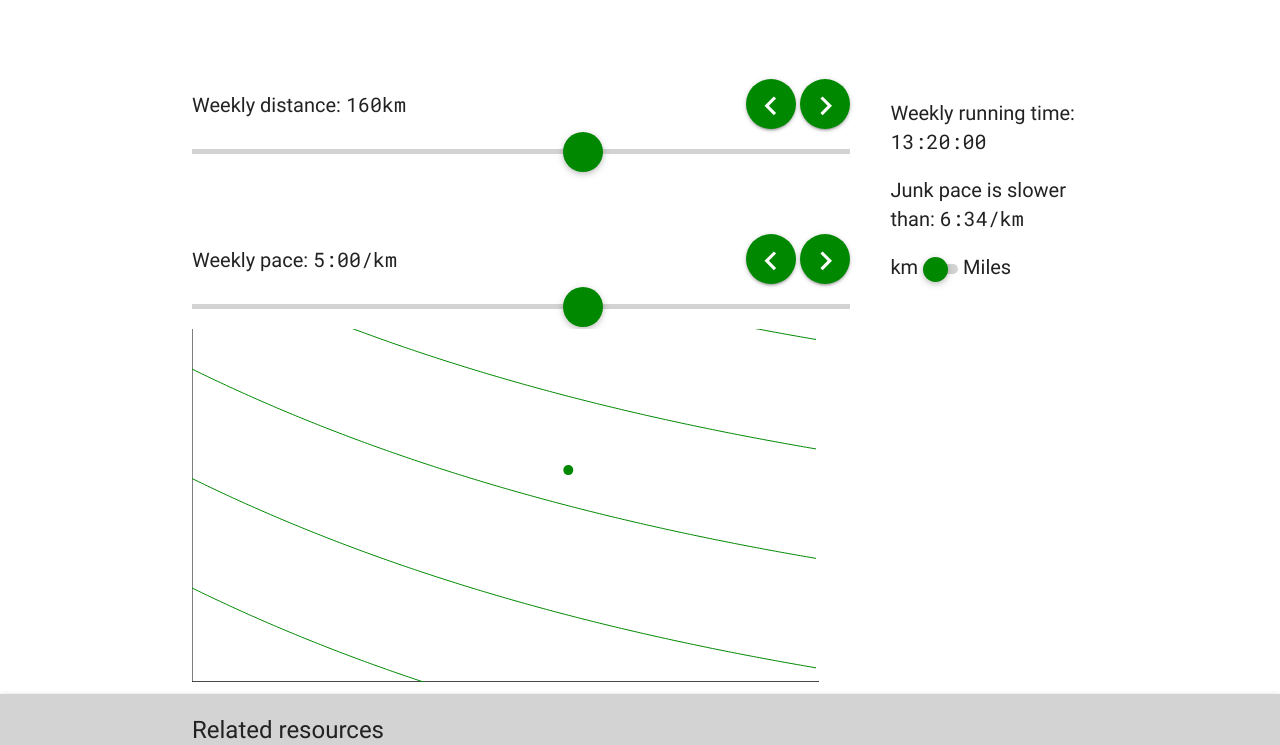
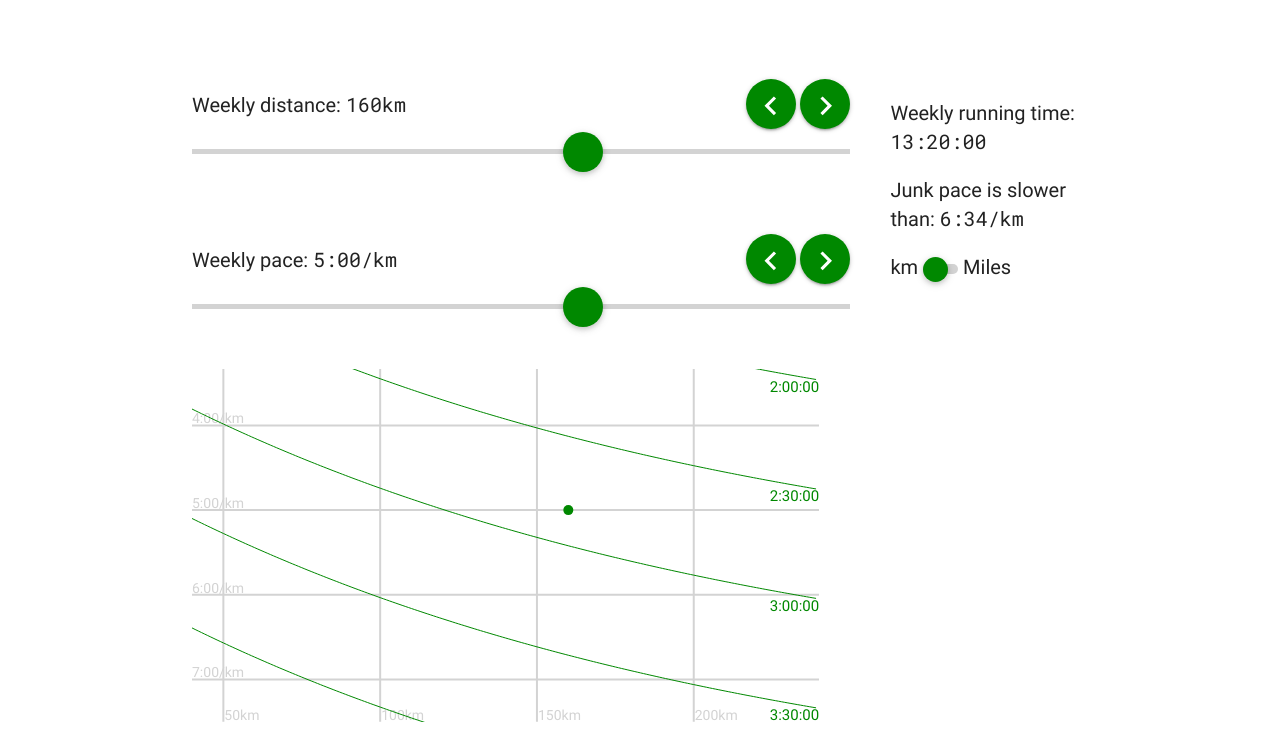
Before and after one commit to emoffett/FreshLegsMonday, a plain HTML site: page static/index.html in a window 1280 px wide. Shown: the part 175-920 px from the top of the page. Drawn offline with Linux system fonts and the light colour scheme.

Commit message:
Add guides and labels to the tanda space graph

```diff
--- a/TODO.txt
+++ b/TODO.txt
@@ -1,4 +1,3 @@
-TODO: Have tanda lines graph on predictor page
 TODO: Allow changes via moving the dot on the tanda space graph
 TODO: HTTP/2 https://stegard.net/2022/02/enable-http-2-with-apachephp-on-ubuntu/
 TODO: Cookies and/or IndexedDB for continuity between page visits?
--- a/static/css/predictor.css
+++ b/static/css/predictor.css
@@ -236,6 +236,33 @@ header h1 {
 
 #tandaGraph {
   aspect-ratio: 16/9;
+  margin-top: 2em;
+  margin-bottom: 2em;
+}
+
+.guide {
+  stroke: var(--secondary-colour);
+  stroke-width: 2;
+}
+
+.guide-label {
+  fill: var(--secondary-colour);
+  font-size: 0.7em;
+}
+
+.tanda-point {
+  fill: var(--primary-colour);
+}
+
+.tanda-line {
+  stroke: var(--primary-colour);
+  fill: none;
+}
+
+.tanda-label {
+  fill: var(--primary-colour);
+  font-size: 0.75em;
+  text-anchor: end;
 }
 
 footer {
--- a/static/index.html
+++ b/static/index.html
@@ -112,11 +112,7 @@
     </section>
 
     <section>
-      <div class="large-row">
-        <div class="max-width">
-          <svg id="tandaGraph"></svg>
-        </div>
-      </div>
+      <svg id="tandaGraph"></svg>
     </section>
   </main>
 
--- a/static/js/predictor.js
+++ b/static/js/predictor.js
@@ -6,14 +6,18 @@ if ('serviceWorker' in navigator) {
 let crApp = {};
 const oneMile = 1.608;
 
-/* Calculate a marathon time prediction from the weekly distance and pace ran based on the Tanda equation */
 crApp.tanda = function(distance, pace) {
   // 'distance' is the distance ran per week over the previous 8 weeks in km
   // 'pace' is the average pace at which this distance was run in seconds per km
+  // Calculate a marathon time prediction from the weekly distance and pace ran based on the Tanda equation
   return 42.195 * (17.1 + 140.0 * Math.exp(-0.0053 * distance) + 0.55 * pace);
 }
 
-crApp.junkPace = function (distance, pace) {  // km, seconds
+crApp.tandaPace = function (time, distance) {  // seconds, km
+  return (time / 42.195 - 140 * Math.exp(-0.0053 * distance) - 17.1) / 0.55;
+}
+
+crApp.junkPace = function (distance, pace) {  // km, seconds/km
   const speed = 3600/pace;
   const jdistance = distance/7;
   return ((1+jdistance)/(1390/(98.5 *(Math.exp(-jdistance*7/189)-Math.exp(-(jdistance+1)*7/189))+1390/speed))-jdistance/speed)*60*60;
@@ -178,7 +182,6 @@ crApp.predictor = function() {
   };
 }();
 
-// https://dev.to/ndesmic/graphing-with-web-components-n3d
 crApp.tandaSpace = function () {
   const tandaSpace = document.getElementById("tandaGraph");
   const width = tandaSpace.width.baseVal.value;  // SVG pixels
@@ -188,29 +191,22 @@ crApp.tandaSpace = function () {
   let ymax = 450;  // Pace in s/km
   let ymin = 200;  // Pace in s/km
   let step = 1;  // Length between calculations in km
-  let thickness = 1;
-  let defaultSize = 1;
-  let defaultColor = "#008800"
 
   function render() {
-    tandaSpace.append(background());
-    tandaSpace.append(guides());
-
-    tandaSpace.append(tandaPoint(document.getElementById("weeklyDistanceRange").value, document.getElementById("weeklyPaceRange").value));
-    for (let time = 2; time <= 7; time += 0.5) {
-      tandaSpace.append(tandaLine(time * 60 * 60));
+    let newNodes = [];
+    newNodes.push(guides());
+    newNodes.push(tandaPoint(document.getElementById("weeklyDistanceRange").value, document.getElementById("weeklyPaceRange").value));
+    newNodes.push(tandaLines());
+    tandaSpace.replaceChildren(...newNodes);
   }
 
-    this.shadowRoot.append(tandaSpace);
-  }
-
-  function windowX(v) {  // x is pixels from left
+  function windowX(v) {
     v = v - xmin;
     v = v / (xmax - xmin);
     v = v * width;
     return v;
   }
-  function windowY(v) {  // y is pixels from top
+  function windowY(v) {
     v = v - ymin;
     v = v / (ymax - ymin);
     v = v * height;
@@ -219,25 +215,27 @@ crApp.tandaSpace = function () {
 
   function tandaPoint(distance, pace){
     const circle = document.createElementNS("http://www.w3.org/2000/svg", "circle");
+    circle.setAttribute("class", "tanda-point");
     circle.setAttribute("cx", windowX(distance));
     circle.setAttribute("cy", windowY(pace));
-    circle.setAttribute("r", 5);
-    circle.setAttribute("fill", defaultColor);
+    circle.setAttribute("r", "5");
     return circle;
   }
 
-  function tandaLine(time){
+  function tandaLines(){
+    const lines = document.createElementNS("http://www.w3.org/2000/svg", "g");
+    for (let t = 2; t <= 7; t += 0.5) {
+      const time = t * 60 * 60;
+
       let points = [];
       for (let x = xmin; x < xmax; x += step) {
-      const y = (time/42.195 - 140*Math.exp(-0.0053 * x) - 17.1)/0.55;  // y is pace (s/km), x is distance (km)
-      points.push({x, y, color: defaultColor, size: defaultSize});
+        const y = crApp.tandaPace(time, x);
+        points.push({x, y});
       }
 
       points = points.map(p => ({
         x: windowX(p.x),
         y: windowY(p.y),
-      color: p.color,
-      size: p.size,
       }));
 
       const pathData = ["M"];
@@ -246,27 +244,46 @@ crApp.tandaSpace = function () {
         pathData.push("L", points[i].x.toFixed(2), points[i].y.toFixed(2));
       }
       const path = document.createElementNS("http://www.w3.org/2000/svg", "path");
-    path.setAttribute("fill", "none");
-    path.setAttribute("stroke-width", thickness);
-    path.setAttribute("stroke", defaultColor);
+      path.setAttribute("class", "tanda-line");
       path.setAttribute("d", pathData.join(" "));
-    return path;
+      lines.append(path);
+
+      const label = document.createElementNS("http://www.w3.org/2000/svg", "text");
+      label.setAttribute("class", "tanda-label");
+      label.setAttribute("y", `${windowY(crApp.tandaPace(time, xmax)) + 12}`);
+      label.setAttribute("x", `${windowX(xmax)}`)
+      label.textContent = crApp.secondsToHms(time);
+      lines.append(label);
+    }
+    return lines;
   }
 
   function guides() {
-    const guides = document.createElementNS("http://www.w3.org/2000/svg", "path");
-    guides.setAttribute("stroke-width", 1.0);
-    guides.setAttribute("stroke", "black");
-    guides.setAttribute("d", `M0,${height} H${width} M0,0 V${height}`);
+    const guides = document.createElementNS("http://www.w3.org/2000/svg", "g");
+    for (let p = Math.ceil((ymin+1)/60)*60; p < ymax; p += 60) {
+      const guide = document.createElementNS("http://www.w3.org/2000/svg", "path");
+      guide.setAttribute("class", "guide");
+      guide.setAttribute("d", `M0,${windowY(p)} H${width}`);
+      guides.append(guide);
+      const label = document.createElementNS("http://www.w3.org/2000/svg", "text");
+      label.setAttribute("class", "guide-label");
+      label.setAttribute("y", `${windowY(p) - 2}`);  // The "-2" puts the label above the guide
+      label.textContent = crApp.secondsToHms(p) + "/km";
+      guides.append(label);
+    }
+    for (let d = Math.ceil((xmin+1)/50)*50; d < xmax; d += 50) {
+      const guide = document.createElementNS("http://www.w3.org/2000/svg", "path");
+      guide.setAttribute("class", "guide");
+      guide.setAttribute("d", `M${windowX(d)},0 V${height}`);
+      guides.append(guide);
+      const label = document.createElementNS("http://www.w3.org/2000/svg", "text");
+      label.setAttribute("class", "guide-label");
+      label.setAttribute("y", `${windowY(ymax) - 2}`);
+      label.setAttribute("x", `${windowX(d) + 1}`);
+      label.textContent = d + "km";
+      guides.append(label);
+    }
     return guides;
-  }
-
-  function background(){
-    const background = document.createElementNS("http://www.w3.org/2000/svg", "rect");
-    background.setAttribute("width", width);
-    background.setAttribute("height", height);
-    background.setAttribute("fill", "white");
-    return background;
   }
 
   return {
```
Lines whose indentation alone changed are shown as unchanged.
